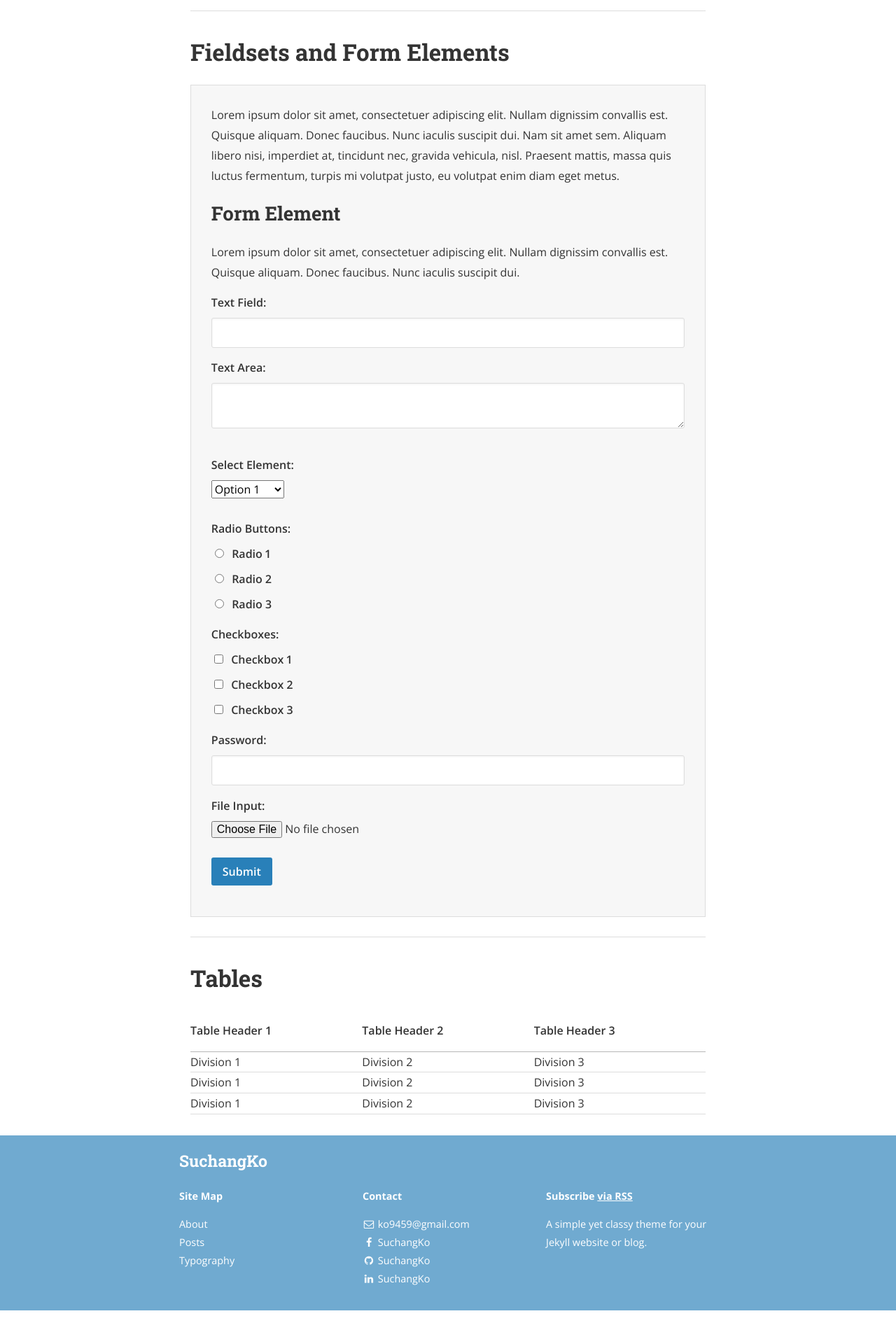
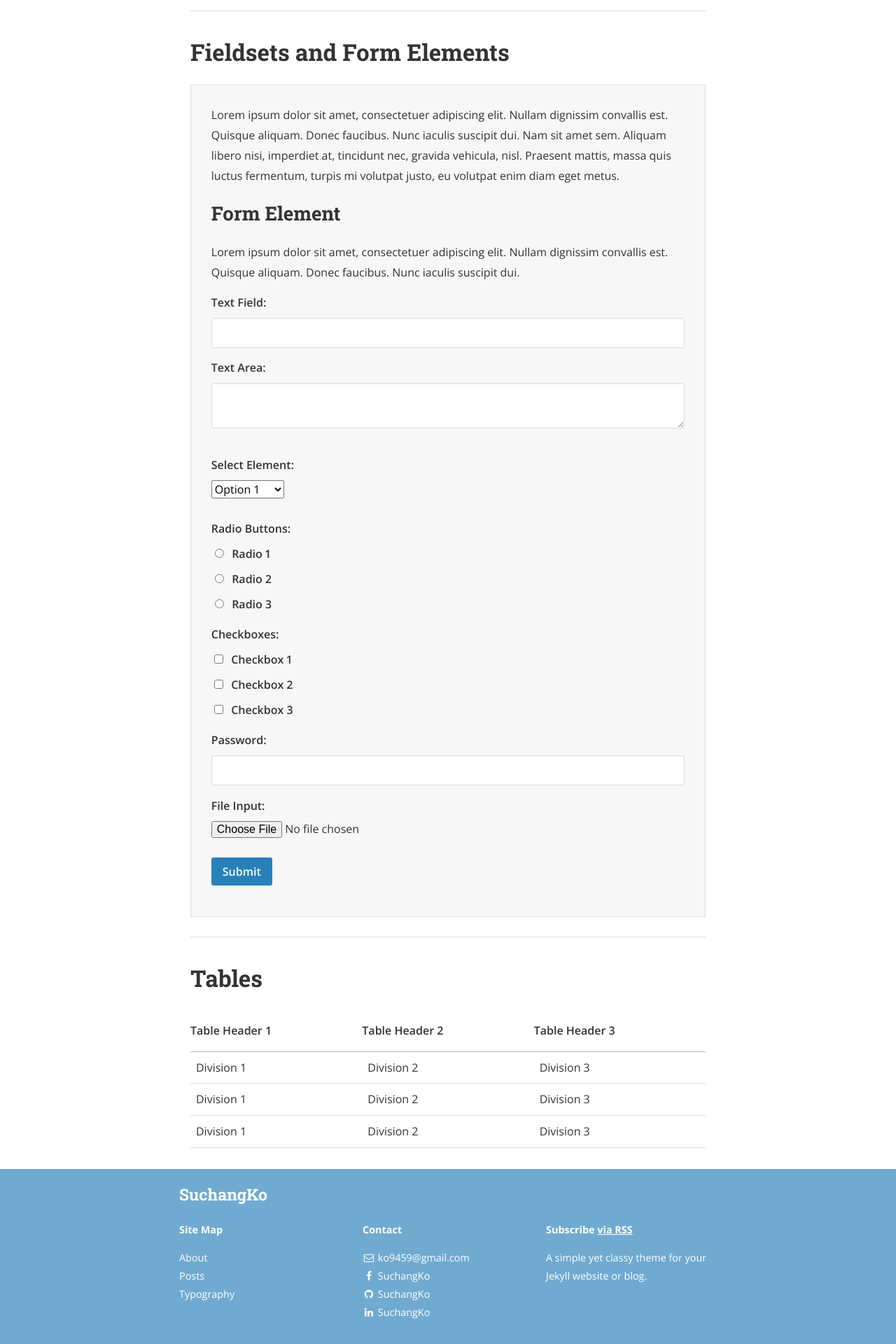
Before and after one commit to SuchangKo/suchangko.github.io, a Jekyll site: the page built from typography.html, in a window 1280 px wide. Shown: the part 2172-4092 px from the top of the page at 70% size. Built offline with Jekyll 4.4.1, drawn with Linux system fonts in a browser that asks for light colours; nearby versions of some CDN libraries; a style sheet for code colours, icons or effects is not loaded; before the commit the page ends 4044 px from its top, so only the background shows below that.

Commit message:
Change Markdown

```diff
--- a/_sass/base/_tables.scss
+++ b/_sass/base/_tables.scss
@@ -14,7 +14,7 @@ th {
 
 td {
   border-bottom: $base-border;
-  padding: $small-spacing 5;
+  padding: 8px;
 }
 
 tr,
```
